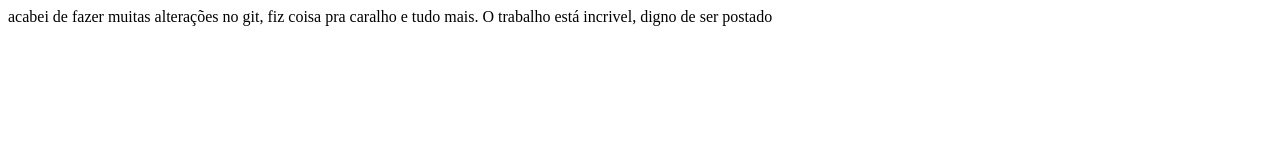
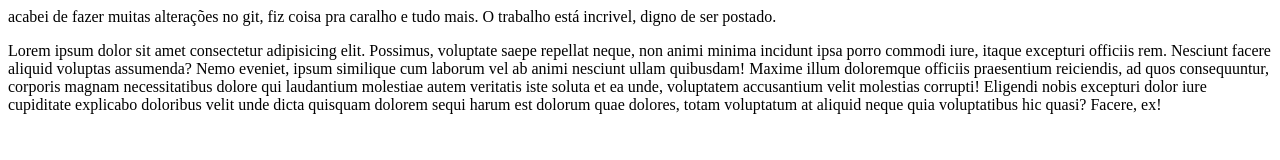
Before and after one commit to vinni7g/restauranteunic, a plain HTML site: page index.html in a window 1280 px wide. Drawn offline with Linux system fonts and the light colour scheme.

Commit message:
inicio da estilização

```diff
--- a/index.html
+++ b/index.html
@@ -7,6 +7,10 @@
     <title>Document</title>
 </head>
 <body>
-    acabei de fazer muitas alterações no git, fiz coisa pra caralho e tudo mais. O trabalho está incrivel, digno de ser postado
+    acabei de fazer muitas alterações no git, fiz coisa pra caralho e tudo mais. O trabalho está incrivel, digno de ser postado.
+
+    <div class="container">
+        <p>Lorem ipsum dolor sit amet consectetur adipisicing elit. Possimus, voluptate saepe repellat neque, non animi minima incidunt ipsa porro commodi iure, itaque excepturi officiis rem. Nesciunt facere aliquid voluptas assumenda? Nemo eveniet, ipsum similique cum laborum vel ab animi nesciunt ullam quibusdam! Maxime illum doloremque officiis praesentium reiciendis, ad quos consequuntur, corporis magnam necessitatibus dolore qui laudantium molestiae autem veritatis iste soluta et ea unde, voluptatem accusantium velit molestias corrupti! Eligendi nobis excepturi dolor iure cupiditate explicabo doloribus velit unde dicta quisquam dolorem sequi harum est dolorum quae dolores, totam voluptatum at aliquid neque quia voluptatibus hic quasi? Facere, ex!</p>
+    </div>
 </body>
 </html>
```
Also changed, not shown: style.css (added).
